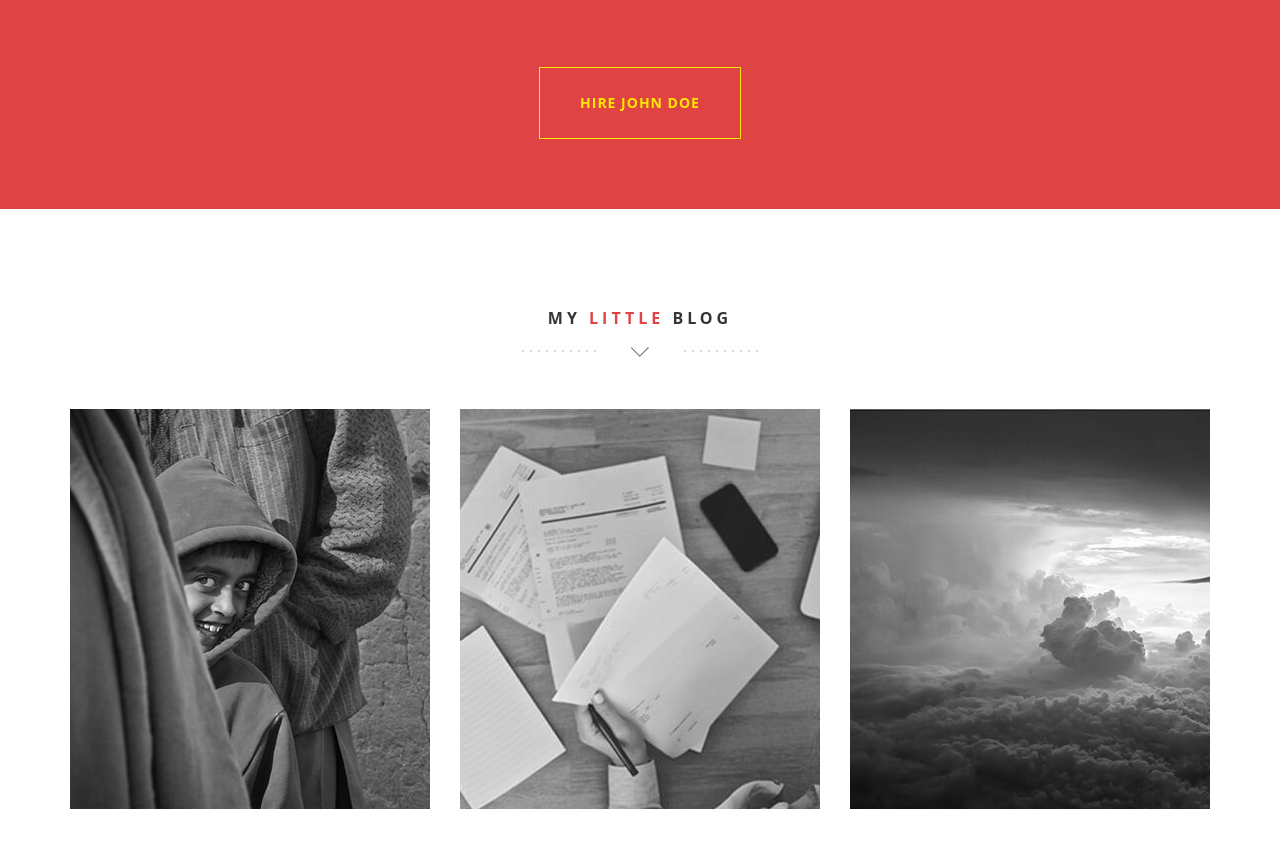
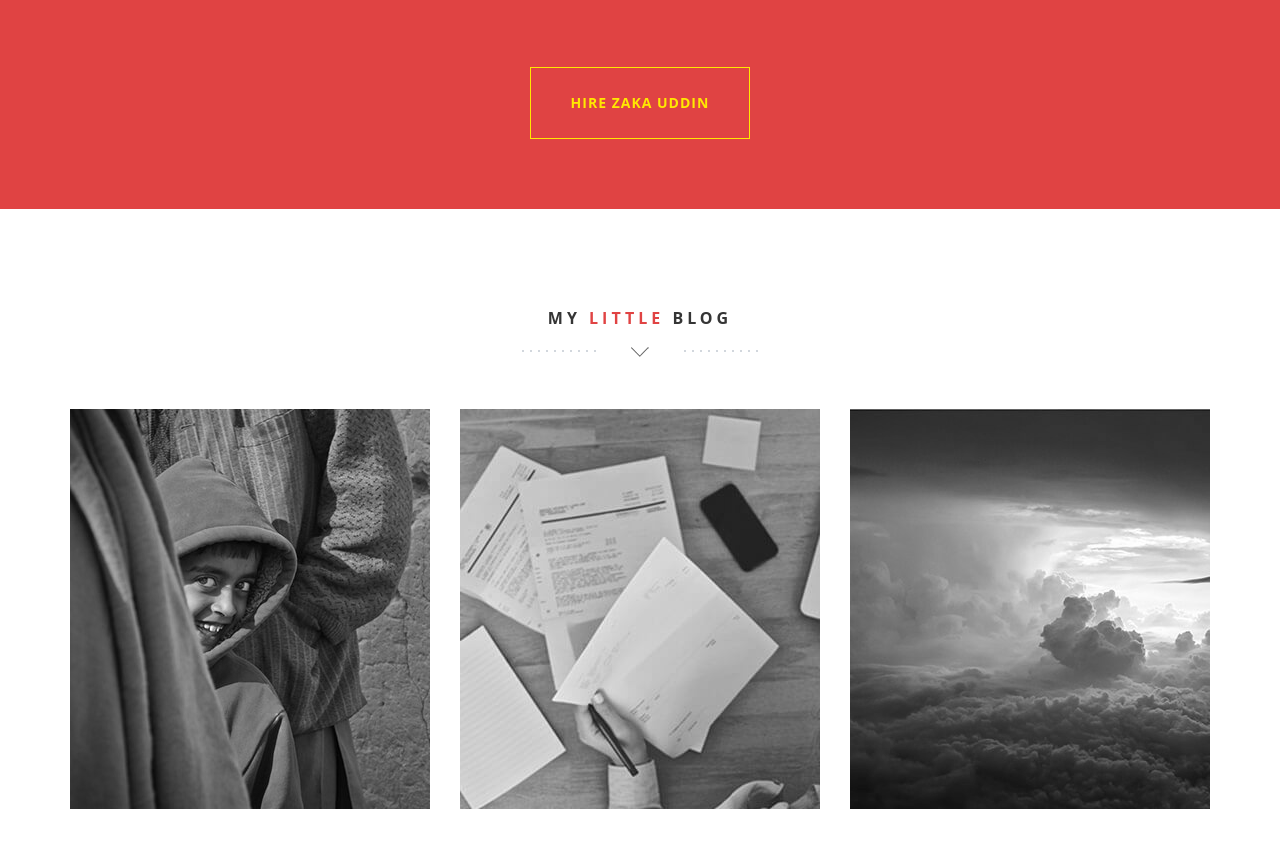
Before and after one commit to mzaka/zakaud, a plain HTML site: page index.html in a window 1280 px wide. Shown: the part 4232-5075 px from the top of the page. Drawn offline with nearby package versions, Linux system fonts and the light colour scheme; some packages are replaced by stand-ins of ours.

Commit message:
full changes rectified

```diff
--- a/index.html
+++ b/index.html
@@ -319,7 +319,7 @@
           <div class="container">
             <div class="row">
               <div class="col-md-12">
-                <a href="index.html#contact" class="outline-btn">hire john doe</a>
+                <a href="index.html#contact" class="outline-btn">hire Zaka Uddin</a>
               </div>
             </div>
           </div>
```
